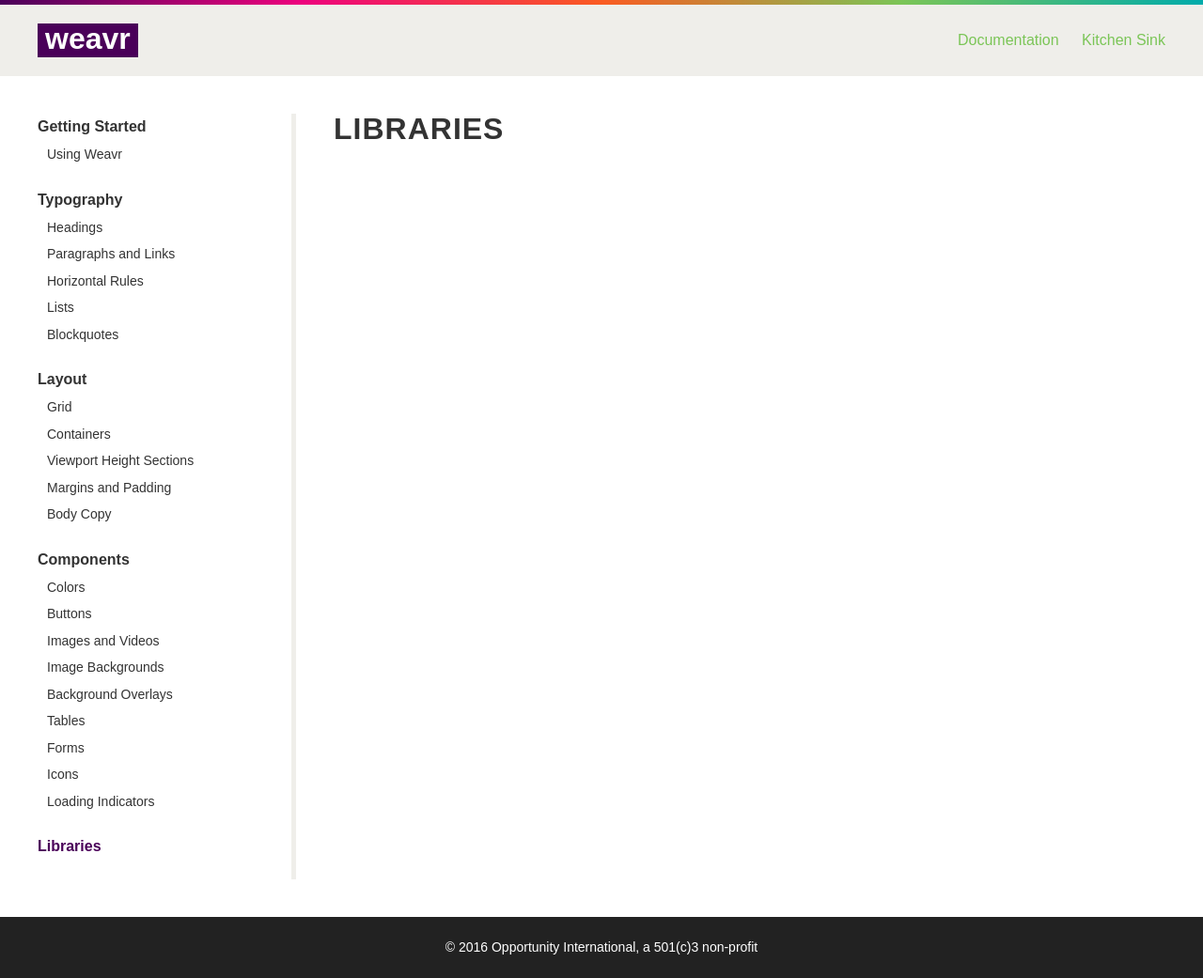
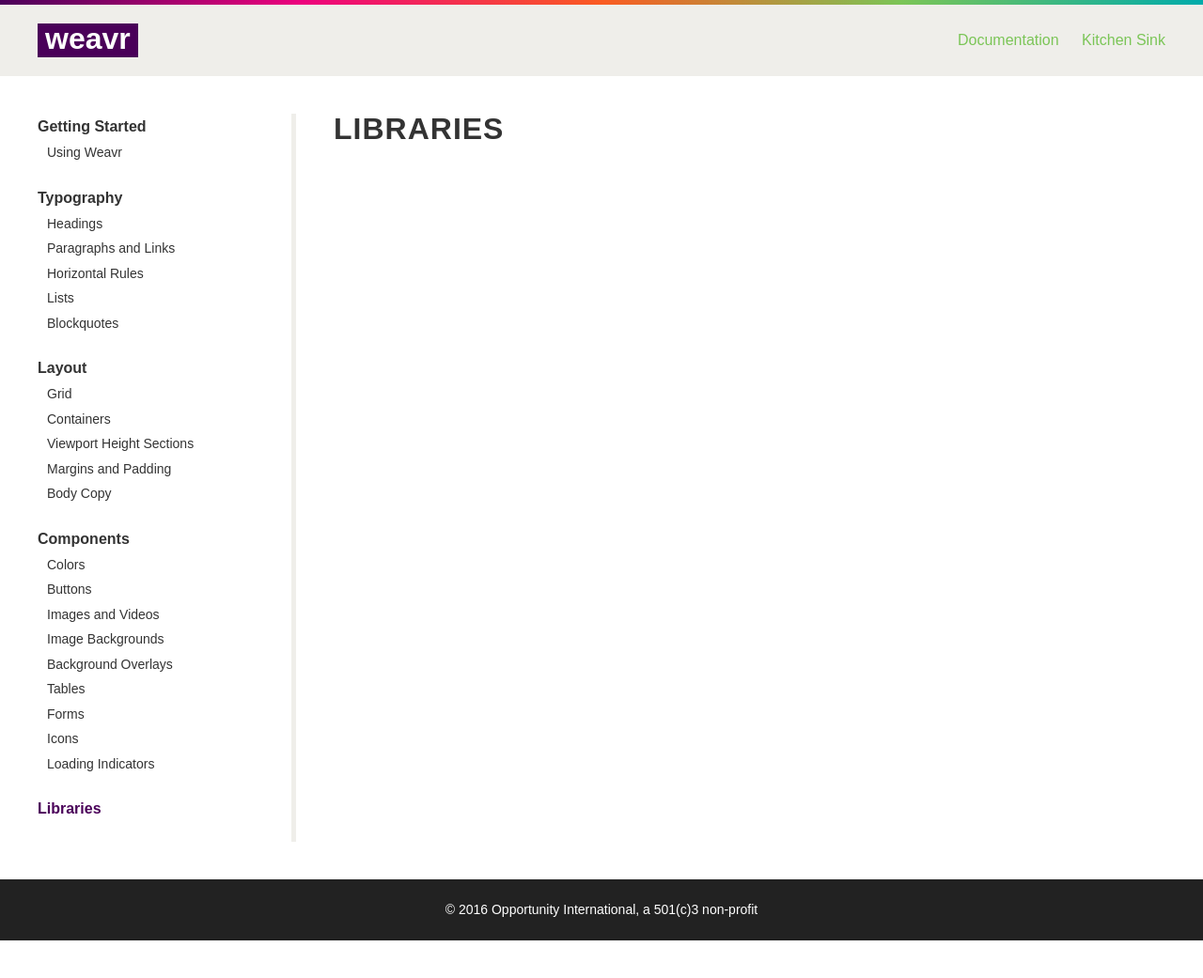
Before and after one commit to OpportunityIntl/Weavr, a Jekyll site: the page built from docs/libraries/index.md, in a window 1280 px wide. Shown: the whole page at 94% size. Built offline with Jekyll 4.4.1, drawn with Linux system fonts in a browser that asks for light colours; nearby versions of some CDN libraries; Markdown is read by kramdown in place of the engine named in the settings; comment, search, counter and statistics services are not loaded; after the commit the page ends 1001 px from its top, so only the background shows below that.

Commit message:
Tweak styles for sidenav

```diff
--- a/_sass/_general.scss
+++ b/_sass/_general.scss
@@ -166,12 +166,7 @@ nav {
 
     .level-2 {
       margin-left: 10px;
-
-      > li {
-        > a {
-          font-size: .875em;
-        }
-      }
+      font-size: .875em;
 
       > li.current {
 
```
